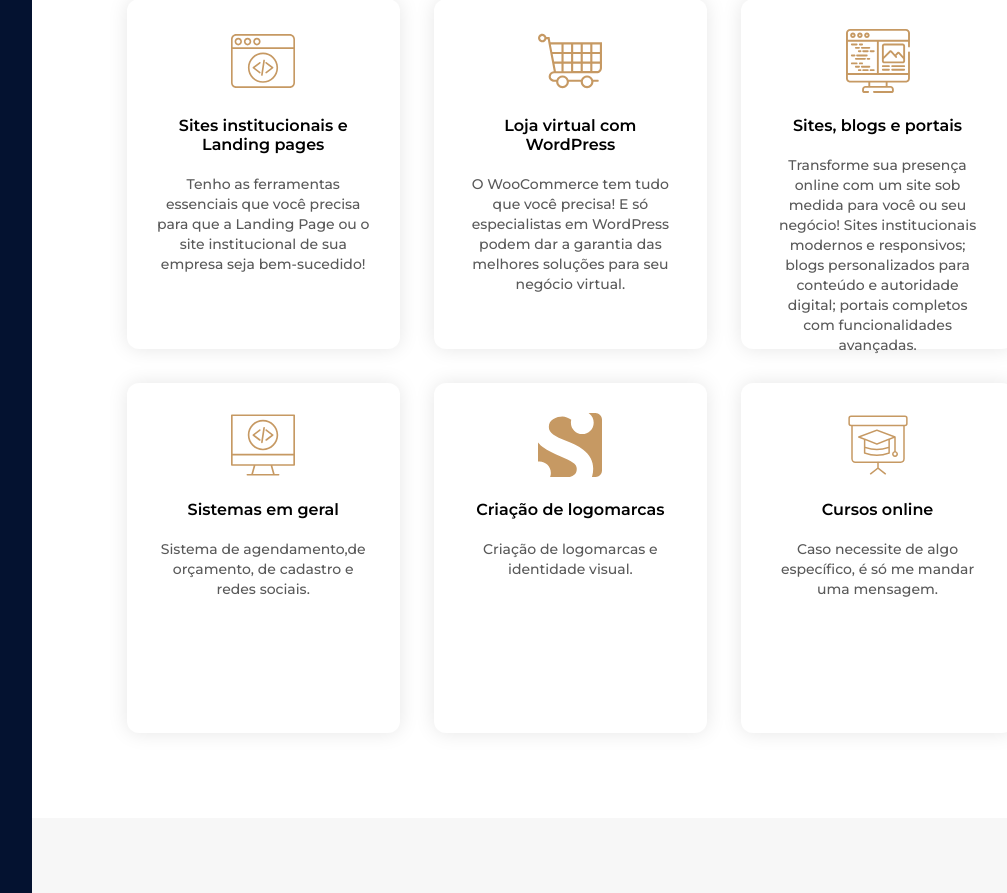
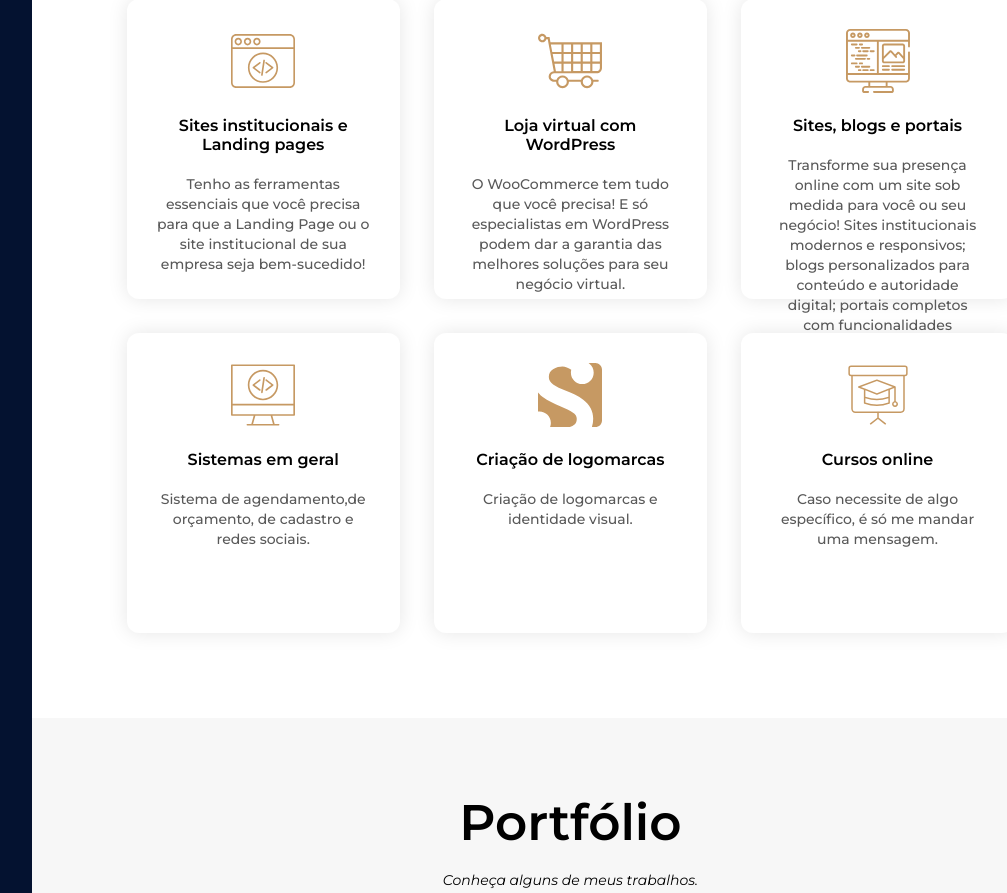
Before and after one commit to criativa-web/criativa-web.github.io, a PHP site: page / in a window 1280 px wide. Shown: the part 1050-1943 px from the top of the page, without its empty margins (171-1178 px from the left). Run offline with PHP 8.4, Linux system fonts and the light colour scheme.

Commit message:
Update style.css

```diff
--- a/css/style.css
+++ b/css/style.css
@@ -217,7 +217,7 @@ b{font-weight:700;color:#6a4c27;font-style:italic;}.text-center{position:relativ
     gap: 24px;
 }
 .services .service .item {
-    height: 350px;
+    height: 300px;
     border-radius: 12px;
 }
 /*** Seção de contatos ****/
```
